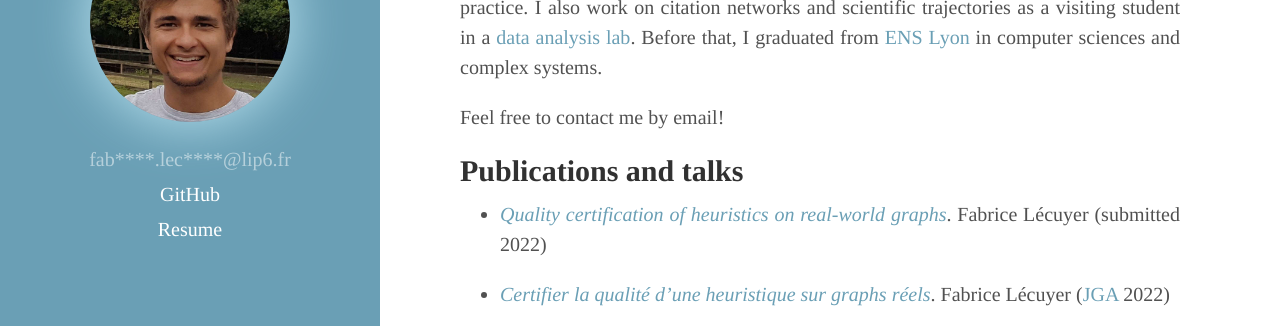
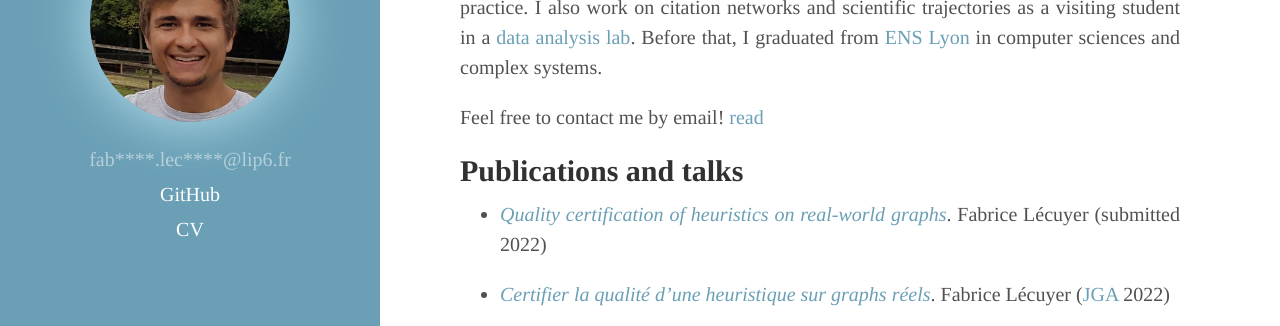
Before and after one commit to lecfab/lecfab.github.io, a Jekyll site: the page built from index.md, in a window 1280 px wide and 900 px high. Shown: the part 276-602 px from the top of the window. Built offline with Jekyll 4.4.1, drawn with Linux system fonts in a browser that asks for light colours.

```diff
--- a/_config.yml
+++ b/_config.yml
@@ -40,3 +40,5 @@ author:
 plugins:
  # - jekyll-paginate
   - jekyll-gist
+
+paperfile: /public/pdf/Lecuyer_2016_Reseaux-regulation-biologique.pdf
--- a/_includes/head.html
+++ b/_includes/head.html
@@ -21,7 +21,7 @@
   <link rel="stylesheet" href="http://fonts.googleapis.com/css?family=PT+Sans:400,400italic,700|Abril+Fatface">
 
   <!-- Icons -->
-  <link rel="apple-touch-icon-precomposed" sizes="144x144" href="{{ site.baseurl }}/public/apple-touch-icon-144-precomposed.png">
+  <link rel="apple-touch-icon-precomposed" sizes="144x144" href="{{ site.baseurl }}/public/favicon.ico">
   <link rel="shortcut icon" href="{{ site.baseurl }}/public/favicon.ico">
 
   <!-- RSS -->
--- a/_includes/sidebar.html
+++ b/_includes/sidebar.html
@@ -31,7 +30,7 @@ photoLyon.jpg
 
       <a class="sidebar-nav-item" href="{{ site.github.repo }}">GitHub</a>
 
-      <a class="sidebar-nav-item" href="{{ site.author.cv }}" target="_blank">Resume</a>
+      <a class="sidebar-nav-item" href="{{ site.author.cv }}" target="_blank">CV</a>
 
     </nav>
 
--- a/index.md
+++ b/index.md
@@ -4,12 +4,11 @@ title: Home
 ---
 
 ## Overview
-<!-- http://lioneltabourier.fr/networks.html and https://www-complexnetworks.lip6.fr/~magnien/  -->
 
 I am a PhD student in the computer science lab [LIP6](https://www.lip6.fr/) of Sorbonne University in Paris, under the supervision of Lionel Tabourier and Clémence Magnien in the [Complex Networks](https://www.complexnetworks.fr/) team.
 I'm interested in scalable graph algorithms applied on real-world datasets, with a focus on finding node orderings that improve specific algorithms in practice. I also work on citation networks and scientific trajectories as a visiting student in a [data analysis lab](https://interactiondatalab.com/). Before that, I graduated from [ENS Lyon](http://www.ens-lyon.fr/LIP/) in computer sciences and complex systems.
 
-Feel free to contact me by email!
+Feel free to contact me by email! [read]({{site.paperfile}})
 
 ## Publications and talks
 * [_Quality certification of heuristics on real-world graphs_](/public/pdf/Lecuyer_2022_Quality-certification.pdf). Fabrice Lécuyer (submitted 2022)
```
Also changed, not shown: other parts of _includes/sidebar.html (+0 -1 lines), public/faviconSmall.png (deleted).
